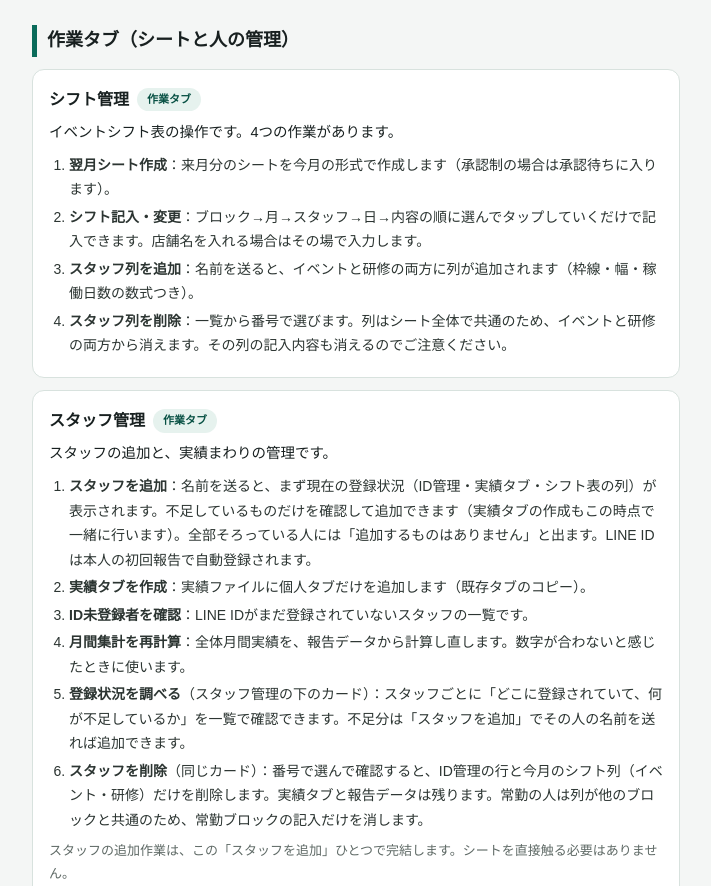
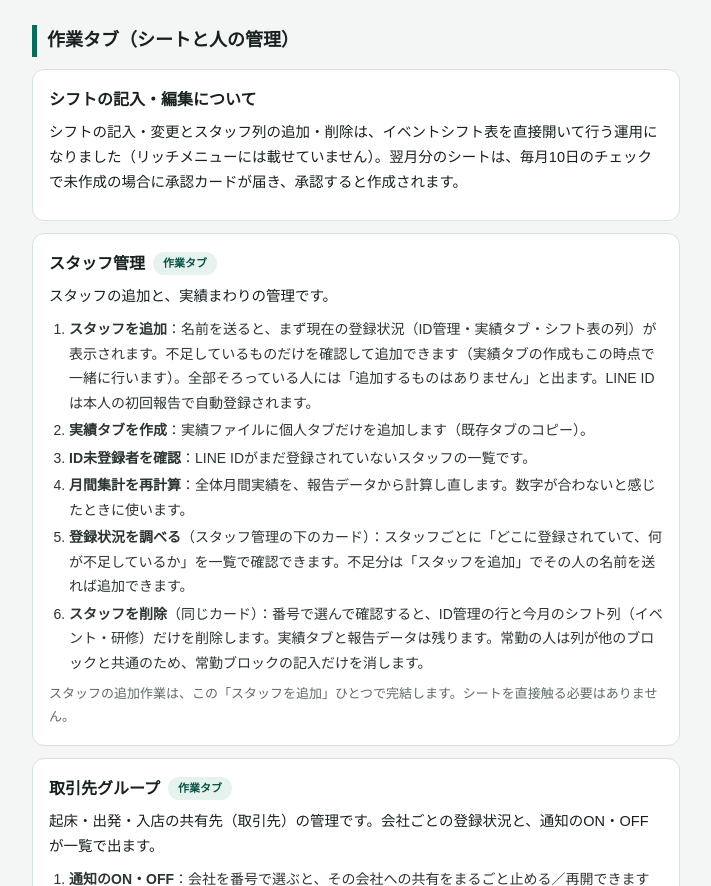
Before and after one commit to wizy-co/tuushin-admin, a plain HTML site: page help.html in a window 1280 px wide. Shown: the part 2458-3344 px from the top of the page, without its empty margins (284-995 px from the left). Drawn offline with Linux system fonts and the light colour scheme.

Commit message:
help: シフト管理をメニューから外したことに合わせて更新

```diff
--- a/help.html
+++ b/help.html
@@ -155,14 +155,8 @@ footer { text-align:center; color:var(--sub); font-size:12px; padding:24px 16px
 <h2 id="work">作業タブ（シートと人の管理）</h2>
 
 <div class="card">
-  <h3>シフト管理 <span class="pill">作業タブ</span></h3>
-  <p class="about">イベントシフト表の操作です。4つの作業があります。</p>
-  <ol class="how">
-    <li><b>翌月シート作成</b>：来月分のシートを今月の形式で作成します（承認制の場合は承認待ちに入ります）。</li>
-    <li><b>シフト記入・変更</b>：ブロック→月→スタッフ→日→内容の順に選んでタップしていくだけで記入できます。店舗名を入れる場合はその場で入力します。</li>
-    <li><b>スタッフ列を追加</b>：名前を送ると、イベントと研修の両方に列が追加されます（枠線・幅・稼働日数の数式つき）。</li>
-    <li><b>スタッフ列を削除</b>：一覧から番号で選びます。列はシート全体で共通のため、イベントと研修の両方から消えます。その列の記入内容も消えるのでご注意ください。</li>
-  </ol>
+  <h3>シフトの記入・編集について</h3>
+  <p class="about">シフトの記入・変更とスタッフ列の追加・削除は、イベントシフト表を直接開いて行う運用になりました（リッチメニューには載せていません）。翌月分のシートは、毎月10日のチェックで未作成の場合に承認カードが届き、承認すると作成されます。</p>
 </div>
 
 <div class="card">
```
